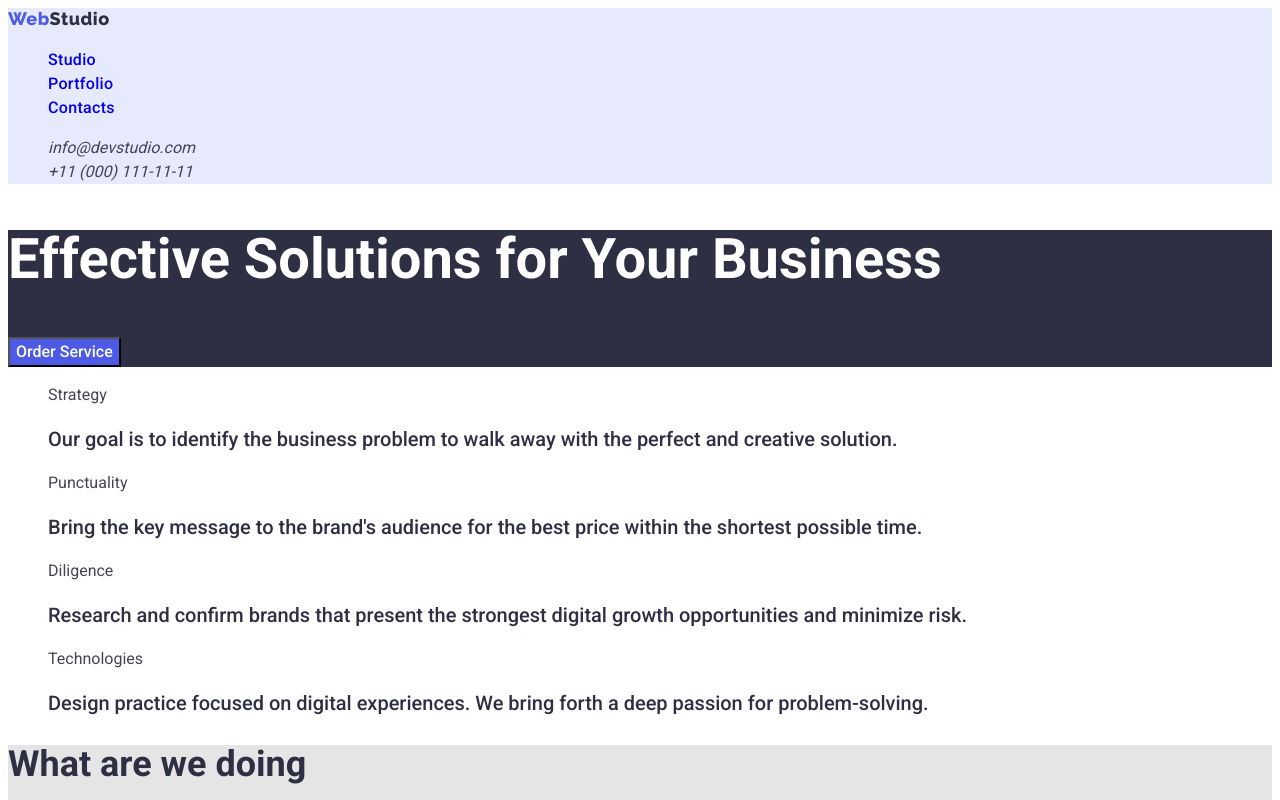
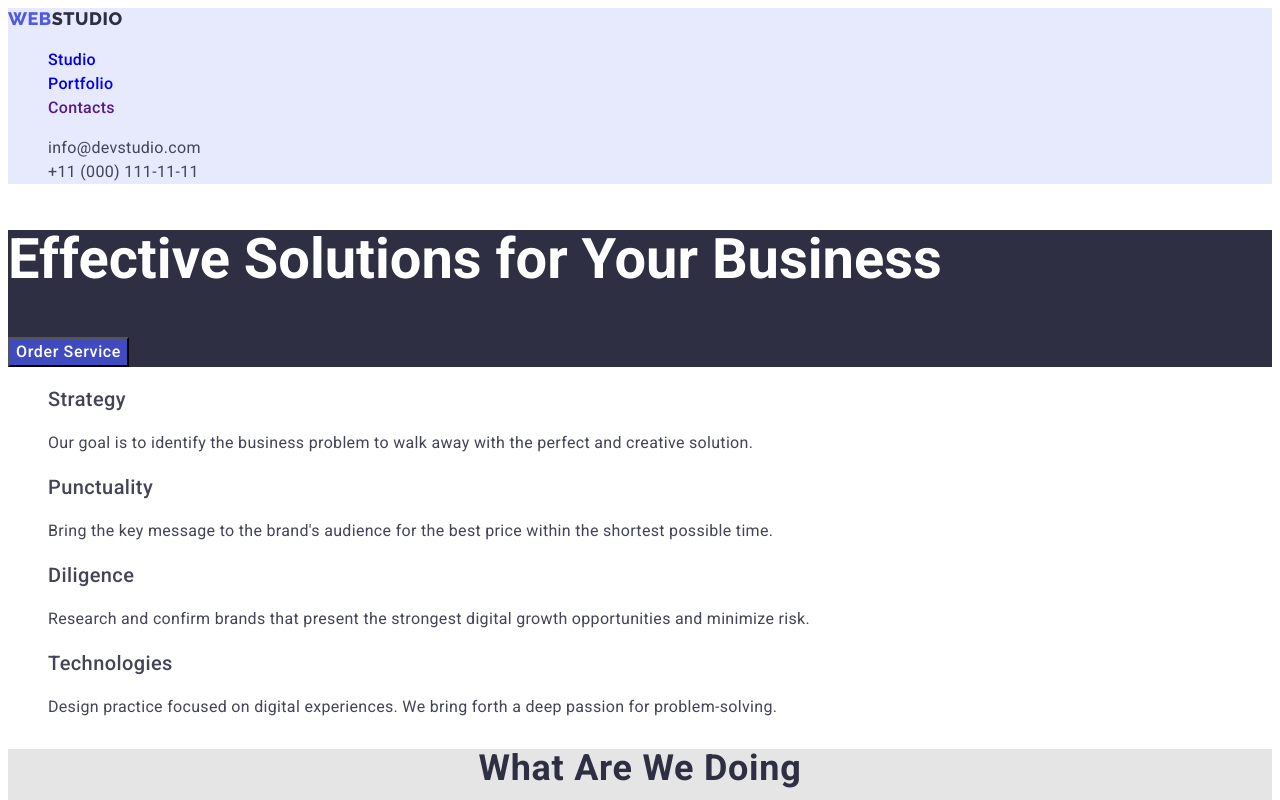
Before and after one commit to Rybchynskyi93/goit-markup-hw-02, a plain HTML site: page index.html in a window 1280 px wide. Both pictures are taken after a click on the button "Order Service". Shown: the top 800 px of the page. Drawn offline with Linux system fonts and the light colour scheme.

Commit message:
tuersday1

```diff
--- a/css/styles.css
+++ b/css/styles.css
@@ -47,6 +47,7 @@ span {
   line-height: 1.17;
   color: var(--accent-color);
   letter-spacing: 0.03em;
+  text-transform: uppercase;
 }
 .header-list {
   list-style: none;
@@ -61,10 +62,15 @@ span {
   letter-spacing: 0.02em;
 }
 .header-contacts {
+  font-style: normal;
   font-weight: 400;
   font-size: 16px;
   line-height: 1.5;
   color: var(--second-text-color);
+  letter-spacing: 0.02em;
+}
+.header-contacts:is(:hover, :focus) {
+  color: #404bbf;
 }
 .header-contacts-item {
 }
@@ -91,6 +97,11 @@ span {
   line-height: 1.5;
   color: var(--title-color-text);
   background: #4d5ae5;
+  letter-spacing: 0.04em;
+  cursor: pointer;
+}
+.hero-btn:is(:hover, :focus) {
+  background-color: #404bbf;
 }
 
 .advantages {
@@ -103,16 +114,17 @@ span {
 .advantages-item {
 }
 .advantages-subtitle {
-  font-weight: 400;
-  font-size: 16px;
-  line-height: 1.5;
+  font-weight: 500;
+  font-size: 20px;
+  line-height: 1.2;
+  letter-spacing: 0.02em;
   color: var(--second-text-color);
 }
 .advantages-text {
-  font-weight: 500;
-  font-size: 20px;
-  line-height: 1.2;
-  color: var(--main-text-color);
+  font-size: 16px;
+  line-height: 1.5;
+  letter-spacing: 0.02em;
+  color: var(--second-text-color);
 }
 
 .project {
@@ -123,6 +135,9 @@ span {
   font-size: 36px;
   line-height: 1.11;
   color: var(--main-text-color);
+  letter-spacing: 0.02em;
+  text-align: center;
+  text-transform: capitalize;
 }
 .project-list {
 }
@@ -133,6 +148,12 @@ span {
   background-color: var(--section-bacground-color);
 }
 .team-title {
+  font-size: 36px;
+  line-height: 1.11;
+  text-align: center;
+  letter-spacing: 0.02em;
+  text-transform: capitalize;
+  color: var(--main-text-color);
 }
 .team-list {
 }
--- a/index.html
+++ b/index.html
@@ -28,12 +28,12 @@
             <a class="header" href="./portfolio.html">Portfolio</a>
           </li>
           <li class="header-menu-item">
-            <a class="header" href="#Contacts">Contacts</a>
+            <a class="header" href="">Contacts</a>
           </li>
         </ul>
       </nav>
 
-      <address id="Contacts" class="header-contacts">
+      <address id="Contacts" class="header-contacts link list">
         <ul>
           <li class="header-contacts-item">
             <a class="header-contacts-link" href="mailto:info@devstudio.com"
@@ -55,7 +55,7 @@
         <button type="button" class="hero-btn">Order Service</button>
       </section>
 
-      <section class="advantages">
+      <section class="advantages list list">
         <h2 class="advantages-title" hidden>Advantages</h2>
         <ul class="advantages-list">
           <li class="advantages-item">
```
